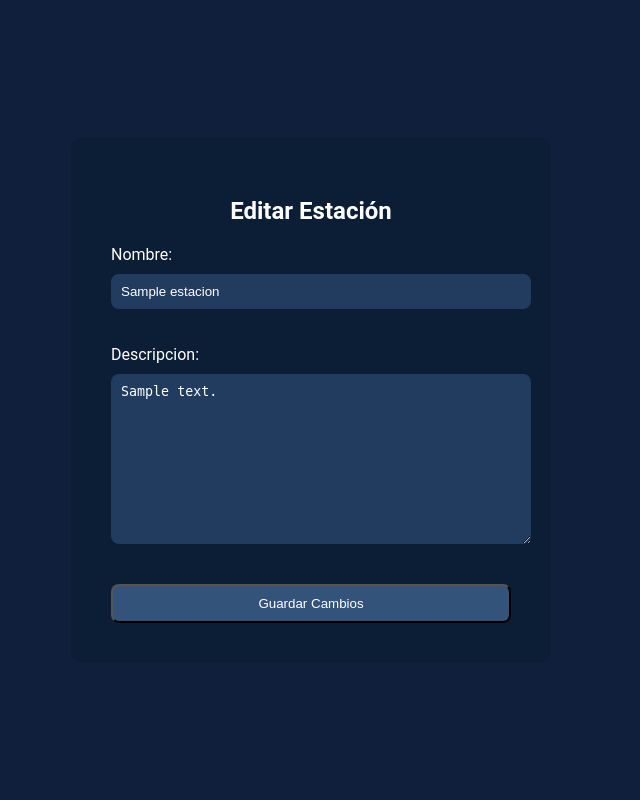
After one commit to Edison-Paulino/Proyecto-integrador, a Django app: page /editar_estacion/1/ in a window 1280 px wide. The commit adds this page. Shown: the whole page, without its empty margins (329-969 px from the left). Run offline with Django 5.2, Linux system fonts and the light colour scheme; a user stored in the database is signed in; tables that the repository leaves empty hold one stand-in row (values such as "Sample post").

Commit message:
Arreglos pagina principal

```diff
--- /dev/null
+++ b/Final/estacion_P/estacion_A/templates/editar_estacion.html
@@ -0,0 +1,65 @@
+<!DOCTYPE html>
+<html lang="es">
+<head>
+    <meta charset="UTF-8">
+    <meta name="viewport" content="width=device-width, initial-scale=1.0">
+    <title>Editar Estación</title>
+    <style>
+        body {
+            font-family: 'Roboto', Arial, sans-serif;
+            background-color: #101F3C;
+            margin: 0;
+            color: white;
+            display: flex;
+            justify-content: center;
+            align-items: center;
+            height: 100vh;
+        }
+        .form-container {
+            background-color: #0B1E35;
+            padding: 40px;
+            border-radius: 12px;
+            width: 400px;
+        }
+        h2 {
+            text-align: center;
+            margin-bottom: 20px;
+        }
+        label {
+            display: block;
+            margin-bottom: 10px;
+            font-size: 16px;
+        }
+        input, textarea {
+            width: 100%;
+            padding: 10px;
+            margin-bottom: 20px;
+            border-radius: 8px;
+            border: none;
+            background-color: #223C60;
+            color: white;
+        }
+        button {
+            background-color: #33537A;
+            color: white;
+            padding: 10px 20px;
+            border-radius: 8px;
+            cursor: pointer;
+            width: 100%;
+        }
+        button:hover {
+            background-color: #4685ff;
+        }
+    </style>
+</head>
+<body>
+    <div class="form-container">
+        <h2>Editar Estación</h2>
+        <form method="POST">
+            {% csrf_token %}
+            {{ form.as_p }}
+            <button type="submit">Guardar Cambios</button>
+        </form>
+    </div>
+</body>
+</html>
--- a/Final/estacion_P/estacion_A/templates/profile.html
+++ b/Final/estacion_P/estacion_A/templates/profile.html
@@ -61,7 +61,7 @@
 </head>
 <body>
     <div class="top-right-buttons">
-        <a href="{% url 'panel' %}">Inicio</a>
+        <a href="{% url 'home' %}">Inicio</a>
         <a href="{% url 'logout' %}" onclick="return confirm('¿Estás seguro de que quieres cerrar sesión?')">Cerrar Sesión</a>
     </div>
 
--- a/Final/estacion_P/estacion_A/urls.py
+++ b/Final/estacion_P/estacion_A/urls.py
@@ -12,4 +12,6 @@ urlpatterns = [
    path('inicio/', views.home_view, name='home'),
    path('gen_me/', views.panel_view, name='gen_me'),
    path('crear_estacion/', views.crear_estacion_view, name='crear_estacion'),
+   path('eliminar_estacion/<int:id>/', views.eliminar_estacion_view, name='eliminar_estacion'),  # Eliminar
+   path('editar_estacion/<int:id>/', views.editar_estacion_view, name='editar_estacion'),  # Editar
 ]
--- a/Final/estacion_P/estacion_A/views.py
+++ b/Final/estacion_P/estacion_A/views.py
@@ -1,4 +1,4 @@
-from django.shortcuts import render, redirect
+from django.shortcuts import render, redirect, get_object_or_404
 from django.contrib.auth import authenticate, login
 from .forms import RegisterForm
 from django.contrib.auth.decorators import login_required
@@ -82,9 +82,9 @@ def home_view(request):
     ultimas_lecturas = DatosEstacion.objects.order_by('-fecha')[:20]
     promedio_temperatura = ultimas_lecturas.aggregate(Avg('temperatura'))['temperatura__avg']
 
-    # Si no hay lecturas, asigna un valor predeterminado de 0
-    if promedio_temperatura is None:
-        promedio_temperatura = 0
+    # Si el promedio es 0 o no hay datos, mostramos 22
+    if not promedio_temperatura or promedio_temperatura == 0:
+        promedio_temperatura = 22
 
     estaciones = Estacion.objects.all()
 
@@ -110,6 +110,26 @@ def crear_estacion_view(request):
     return render(request, 'crear_estacion.html', {'form': form})
 
 @login_required
+def editar_estacion_view(request, id):
+    estacion = get_object_or_404(Estacion, id=id)
+    if request.method == 'POST':
+        form = EstacionForm(request.POST, instance=estacion)
+        if form.is_valid():
+            form.save()
+            return redirect('home')
+    else:
+        form = EstacionForm(instance=estacion)
+
+    return render(request, 'editar_estacion.html', {'form': form})
+
+
+@login_required
+def eliminar_estacion_view(request, id):
+    estacion = get_object_or_404(Estacion, id=id)
+    estacion.delete()
+    return redirect('home')
+
+@login_required
 def panel_view(request):
      # Obtener el valor de registros por página del formulario, con un valor predeterminado de 10
     registros_por_pagina = request.GET.get('registros', 10)
```
Also changed, not shown: Final/estacion_P/estacion_A/templates/home.html (+14 -2 lines).
